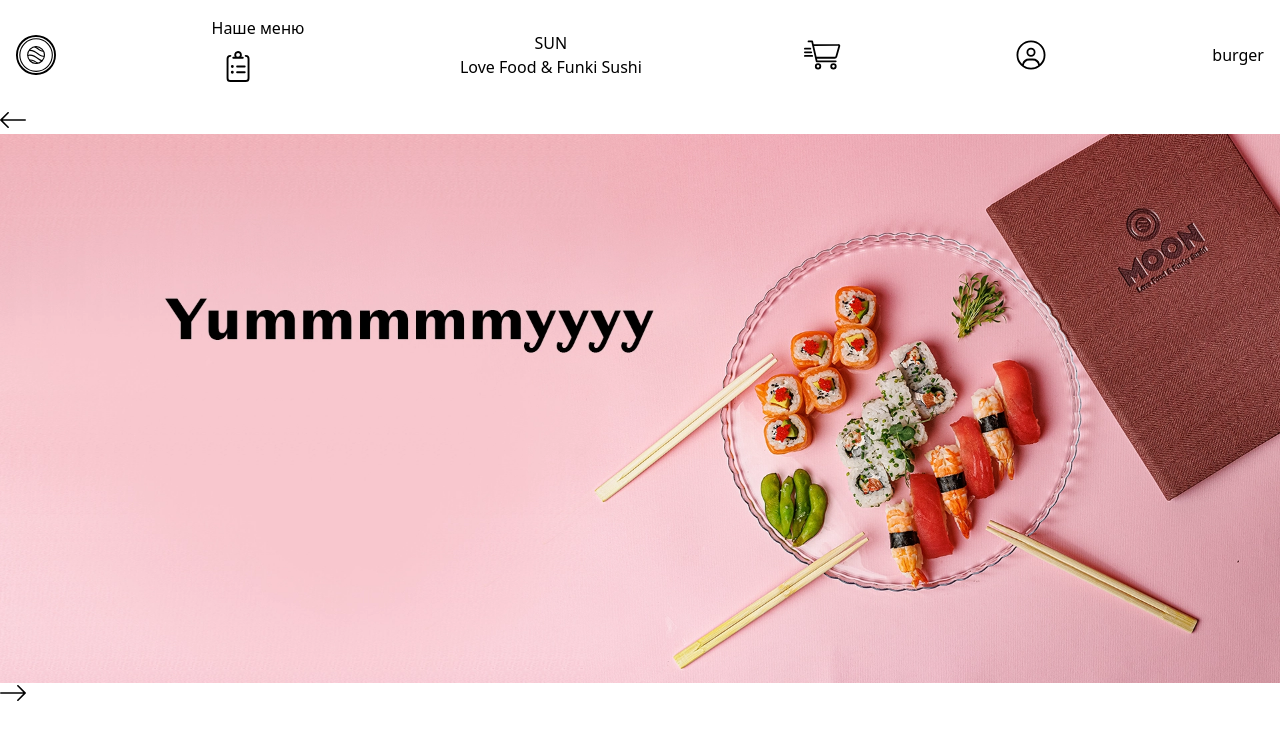
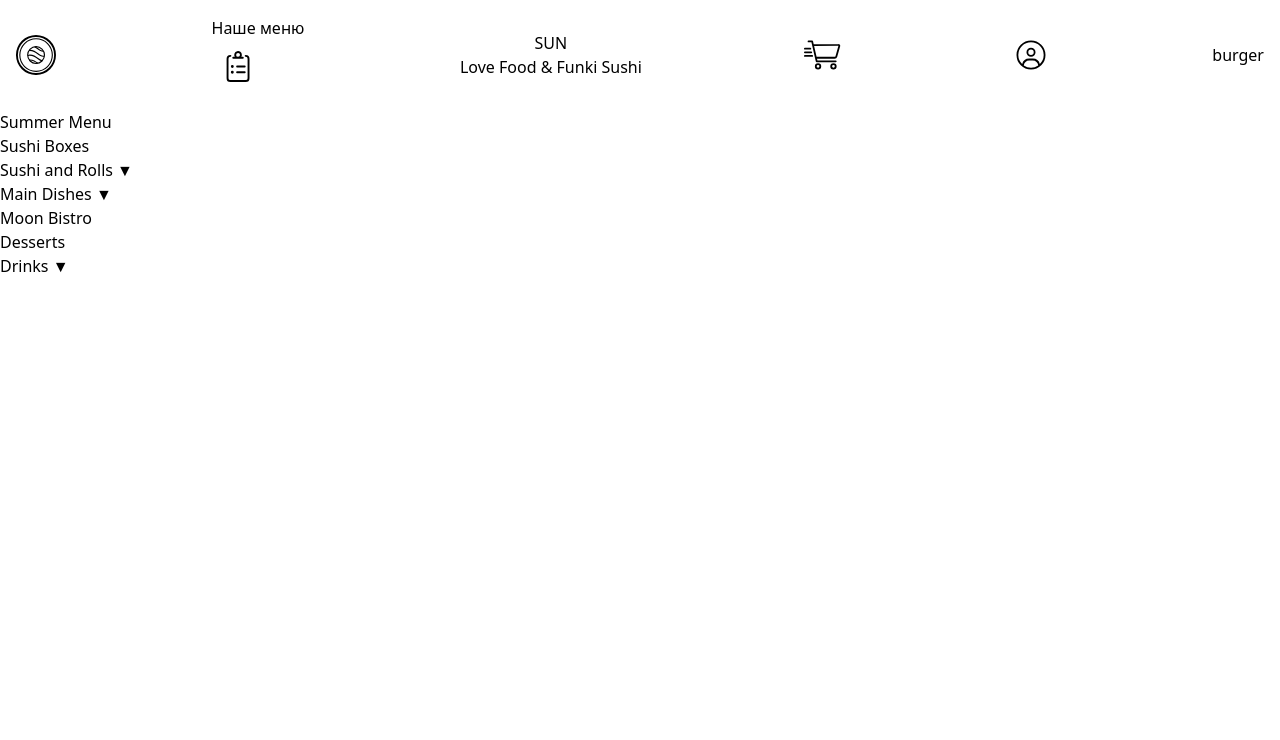
Before and after one commit to Sirenko1998T/sun-Sushi, a Vue app: page / in a window 1280 px wide. Shown: the top 740 px of the page. Built offline with nearby package versions, Linux system fonts and the light colour scheme.

Commit message:
add aside category

```diff
--- a/src/components/aside.jsx
+++ b/src/components/aside.jsx
@@ -0,0 +1,49 @@
+import React, { useState } from "react";
+
+
+export default function Aside({ category, parentkey = '' }) {
+   let [isOpen, setIsOpen] = useState({});
+   let tooggleKey = (key) => setIsOpen(prev => ({ ...prev, [key]: !prev[key] }));
+   function showCategory(data) {
+
+      if (Array.isArray(data)) {
+         return (
+            <ul>
+               {data.map((item, index) => (
+                  <li key={index}>
+                     {showCategory(item, '')}
+                  </li>
+               ))}
+            </ul>
+         );
+
+      } else if (typeof data === "object" && data !== null) {
+
+         return Object.entries(data).map(([key, value]) => {
+            let fullkey = parentkey + key;
+            return (
+
+               <li key={key}> <button onClick={() => tooggleKey(fullkey)}>   {key} {isOpen[fullkey] ? "▲" : "▼"}</button>
+
+
+                  {isOpen[key] && showCategory(value, fullkey)}
+               </li>
+            )
+         });
+
+
+      } else {
+
+         return <span>{data}</span>;
+      }
+   }
+
+
+
+   return (
+      <aside>
+
+         {showCategory(category)}
+      </aside>
+   );
+}
--- /dev/null
+++ b/src/files/category.json
@@ -0,0 +1,37 @@
+[
+   "Summer Menu",
+   "Sushi Boxes",
+   {
+      "Sushi and Rolls": [
+         "Signature Rolls",
+         "Nigiri",
+         "California Rolls",
+         "Maki",
+         "Sashimi",
+         "Tartar",
+         "Sauces and Add-ons"
+      ]
+   },
+   {
+      "Main Dishes": [
+         "Soup",
+         "Salad",
+         "Noodles",
+         "Hot Dish",
+         "Side Salad",
+         "Side Dish"
+      ]
+   },
+   "Moon Bistro",
+   "Desserts",
+   {
+      "Drinks": [
+         "Water",
+         "Soda",
+         "Juice",
+         "Fresh Juice",
+         "Beer",
+         "Wine"
+      ]
+   }
+]
--- a/src/pages/home.jsx
+++ b/src/pages/home.jsx
@@ -7,12 +7,14 @@ import sliderImg3 from '../assets/img/sliider/unnamed (1).png';
 import leftArrow from '..//assets/svgicons/arrow-left-long.svg';
 import rightArrow from '..//assets/svgicons/arrow-right-long.svg'
 let slidersImg = [sliderImg1, sliderImg2, sliderImg3];
-
+import Aside from "../components/aside";
+import category from '../files/category.json'
 export default function Home() {
    return (
       <>
          <Header />
-         <Slider img={slidersImg} rightBtn={rightArrow} leftBtn={leftArrow} />
+         <Aside category={category} />
+
       </>
    )
 }
```
